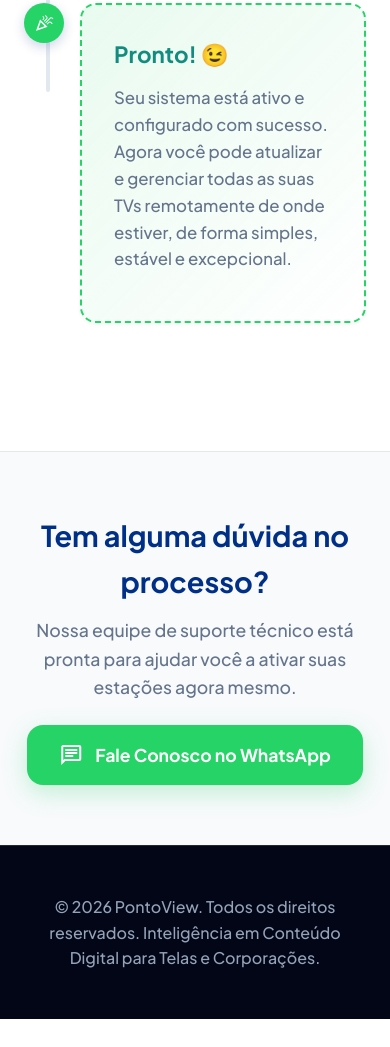
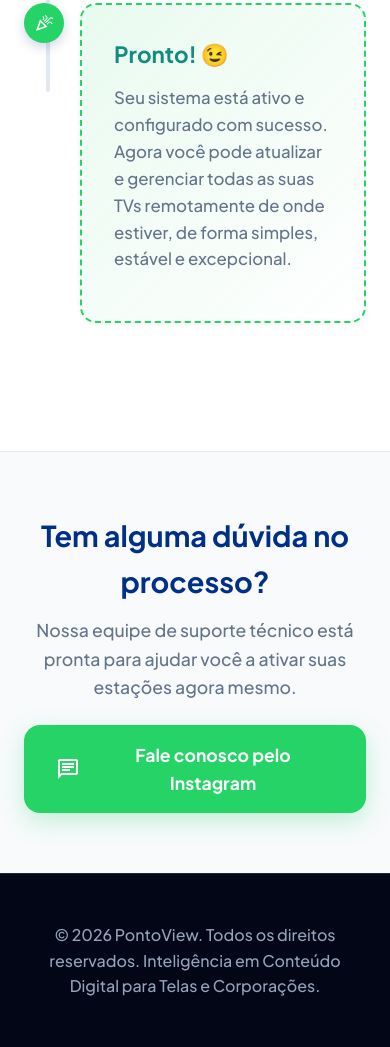
Before and after one commit to pdrcorrea/conteudo-para-telas, a plain HTML site: page ComoUsar.html in a window 390 px wide. Shown: the part 3523-4570 px from the top of the page. Before the commit the page ends 4542 px from the top, so only its background shows below. Drawn offline with nearby package versions, Linux system fonts and the light colour scheme.

Commit message:
privacy: remove public WhatsApp phone and link

```diff
--- a/ComoUsar.html
+++ b/ComoUsar.html
@@ -20,8 +20,8 @@
             --text-muted: #64748B;
             --bg-light: #F8FAFC;
             --bg-white: #FFFFFF;
-            --whatsapp: #25D366;
-            --whatsapp-dark: #128C7E;
+            --instagram: #25D366;
+            --instagram-dark: #128C7E;
             --accent-orange: #F97316;
 
             --radius-sm: 8px;
@@ -268,11 +268,11 @@
             font-weight: 500;
         }
 
-        .btn-whatsapp {
+        .btn-instagram {
             display: inline-flex;
             align-items: center;
             gap: 12px;
-            background-color: var(--whatsapp);
+            background-color: var(--instagram);
             color: white;
             padding: 16px 32px;
             border-radius: var(--radius-md);
@@ -283,8 +283,8 @@
             transition: all 0.3s ease;
         }
 
-        .btn-whatsapp:hover {
-            background-color: var(--whatsapp-dark);
+        .btn-instagram:hover {
+            background-color: var(--instagram-dark);
             transform: translateY(-2px);
             box-shadow: 0 12px 32px rgba(37, 211, 102, 0.35);
         }
@@ -434,8 +434,8 @@
         <div class="container">
             <h3>Tem alguma dúvida no processo?</h3>
             <p>Nossa equipe de suporte técnico está pronta para ajudar você a ativar suas estações agora mesmo.</p>
-            <a href="https://wa.me/5527999011689?text=Olá!+Estou+com+uma+dúvida+no+passo-a-passo+de+como+usar+o+sistema." class="btn btn-whatsapp" target="_blank">
-                <span class="material-symbols-outlined">chat</span> Fale Conosco no WhatsApp
+            <a href="https://www.instagram.com/pontoviewmidia/" class="btn btn-instagram" target="_blank">
+                <span class="material-symbols-outlined">chat</span> Fale conosco pelo Instagram
             </a>
         </div>
     </section>
```
